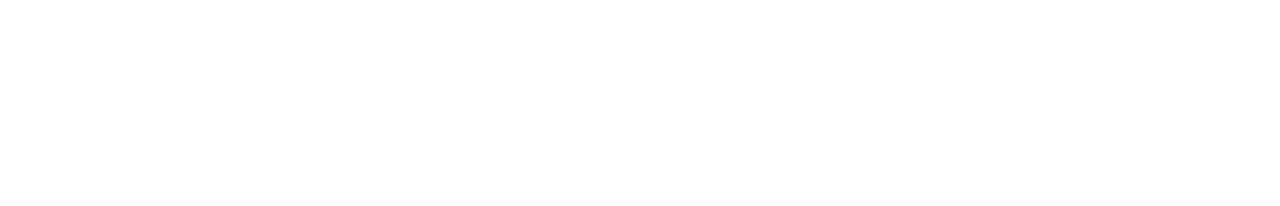
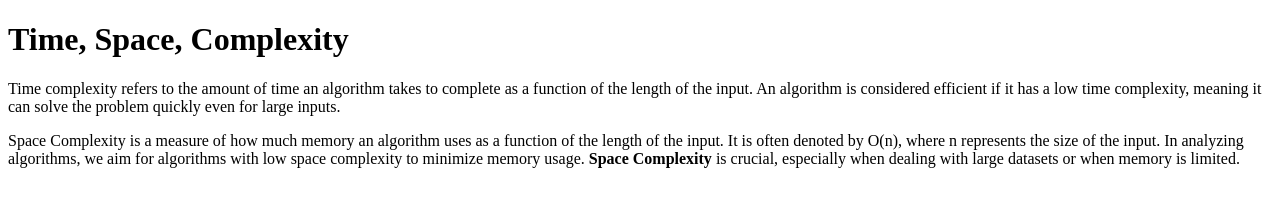
Before and after one commit to acciojob/time-and-space-complexity-reeshavsingh13, a website: page main.html in a window 1280 px wide. Drawn offline with Linux system fonts and the light colour scheme.

Commit message:
created a submission

```diff
--- a/main.html
+++ b/main.html
@@ -1,16 +1,21 @@
 <!DOCTYPE html>
+<html lang="en">
+<head>
+<meta charset="UTF-8">
+<meta name="viewport" content="width=device-width, initial-scale=1.0">
+<title>Time, Space, Complexity</title>
+</head>
+<body>
 
-<html>
+<h1>Time, Space, Complexity</h1>
 
-<head>
-	<link rel="stylesheet" href="styles.css">
-</head>
+<p>
+  Time complexity refers to the amount of time an algorithm takes to complete as a function of the length of the input. An algorithm is considered efficient if it has a low time complexity, meaning it can solve the problem quickly even for large inputs.
+</p>
 
-<body>
-	<!-- the entire body must be written by student -->
-    <script type="text/javascript" src="./script.js">
-</script>
+<p>
+  Space Complexity is a measure of how much memory an algorithm uses as a function of the length of the input. It is often denoted by O(n), where n represents the size of the input. In analyzing algorithms, we aim for algorithms with low space complexity to minimize memory usage. <b>Space Complexity</b> is crucial, especially when dealing with large datasets or when memory is limited.
+</p>
 
 </body>
-
 </html>
```
